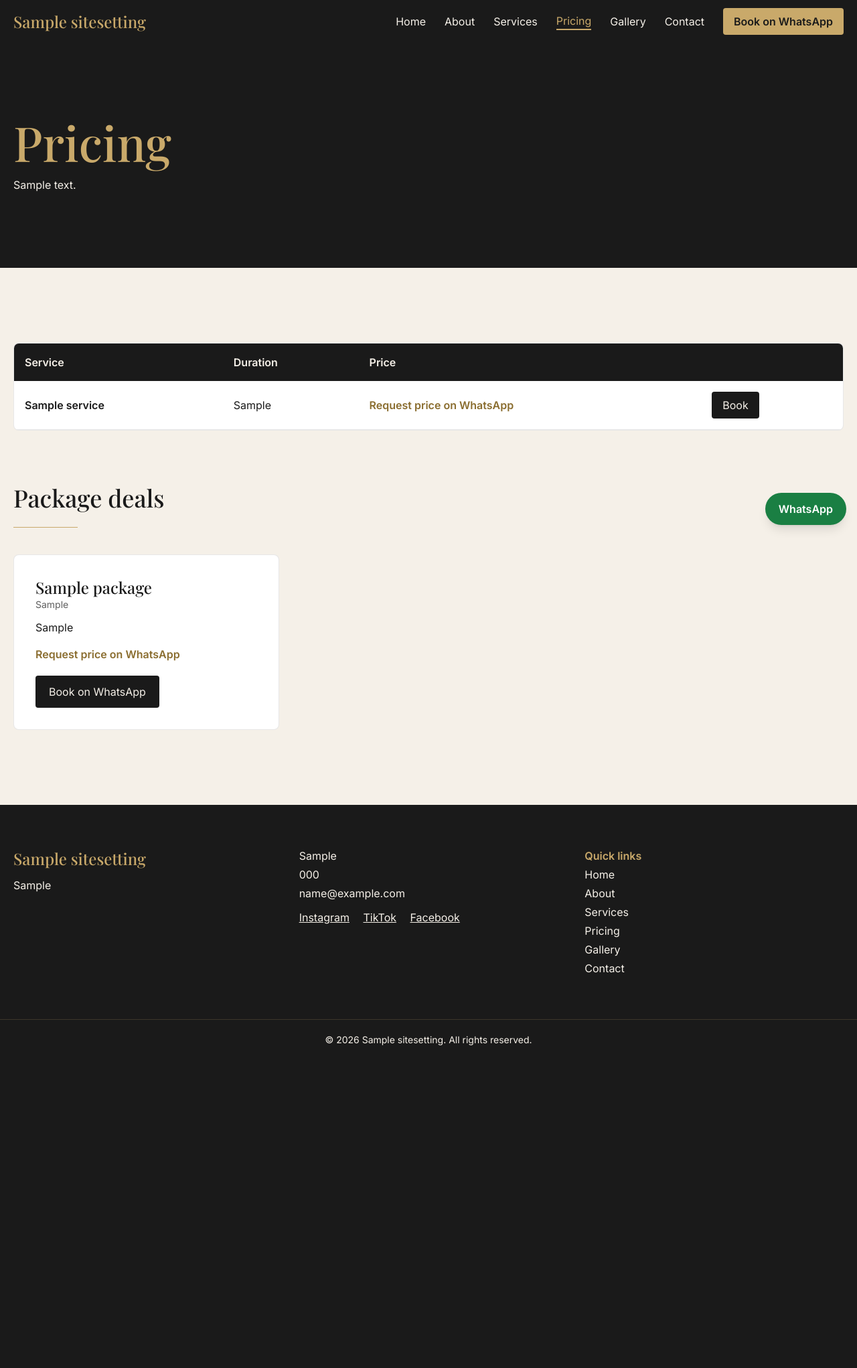
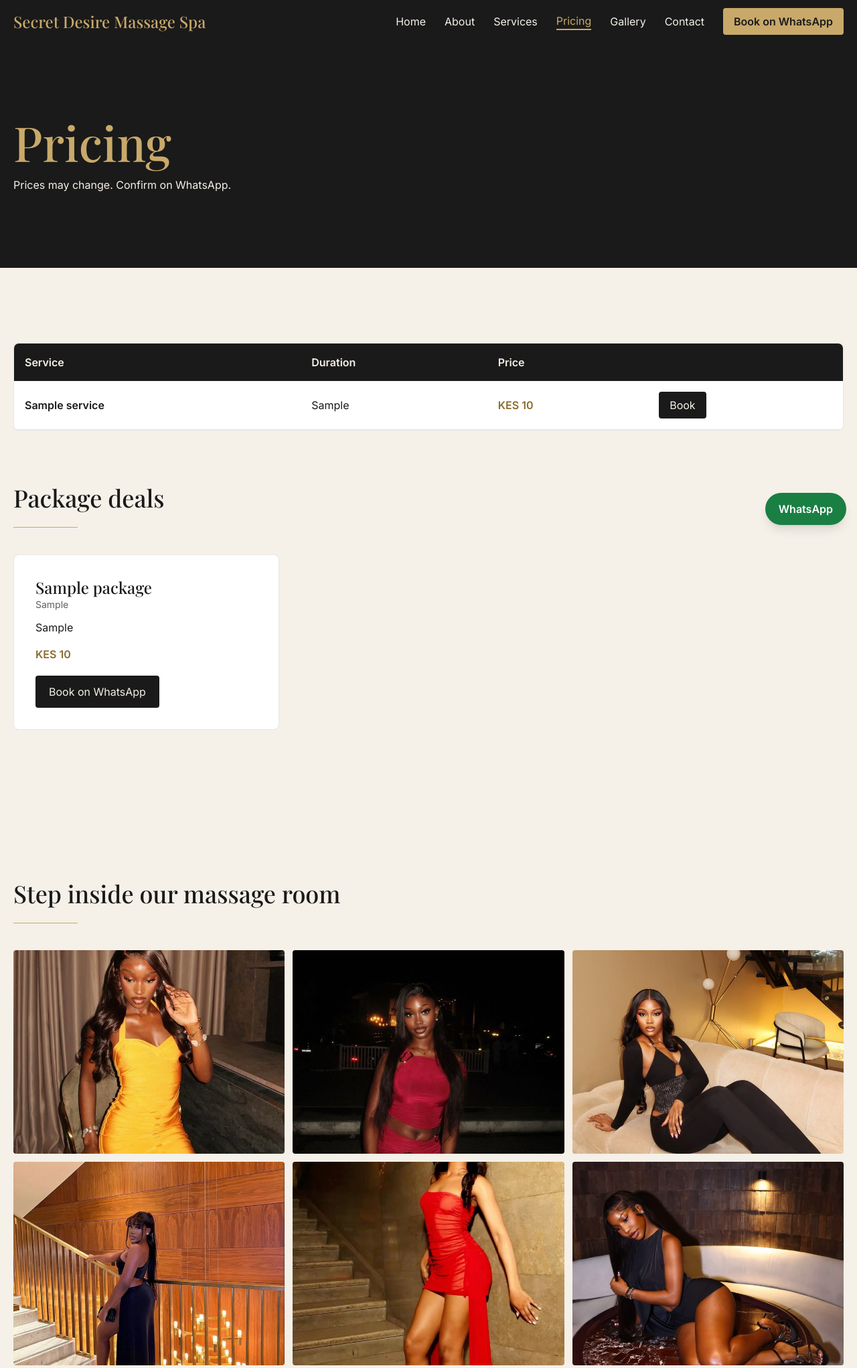
Before and after one commit to mathengemuriithi/Secret_desire, a Django app: page /pricing/ in a window 1280 px wide. Shown: the top 2043 px of the page at 67% size. Before the commit the page ends 1561 px from the top, so only its background shows below. Run offline with Django 5.2, Linux system fonts and the light colour scheme; data comes from the database, SQL or seed files in the repository; tables that the repository leaves empty hold one stand-in row (values such as "Sample post"); some libraries are stand-ins or nearby versions.

Commit message:
Updated Pics

```diff
--- a/site_content/views.py
+++ b/site_content/views.py
@@ -43,6 +43,7 @@ def pricing(request):
         "page_desc": "Clear prices for every massage, facial, body treatment and package.",
         "services": _active(Service),
         "packages": _active(Package),
+         "massage_rooms": _active(GalleryImage).filter(category="rooms")[:6],
     })
 
 
--- a/templates/pricing.html
+++ b/templates/pricing.html
@@ -1,5 +1,6 @@
 {% extends "base.html" %}
 {% load spa_tags %}
+{% load static %}
 {% block content %}
 <section class="bg-ink py-20 text-cream md:py-28"><div class="mx-auto max-w-7xl px-5"><h1 class="font-serif text-5xl text-gold md:text-7xl">Pricing</h1><p class="mt-4 max-w-2xl">{{ site_settings.price_note }}</p></div></section>
 <section class="mx-auto max-w-7xl px-5 py-20 md:py-28">
@@ -25,4 +26,35 @@
   </div>
   {% endif %}
 </section>
+{% if massage_rooms %}
+<section class="mx-auto max-w-7xl px-5 py-20 md:py-28">
+  <h2 class="reveal font-serif text-4xl">Step inside our massage room</h2>
+  <div class="my-6 h-px w-24 bg-gold"></div>
+  <div class="mt-10 grid grid-cols-2 gap-3 md:grid-cols-3">
+    {% for g in massage_rooms %}
+      <img src="{{ g.image.url }}"
+           alt="{{ g.caption|default:'Massage room' }}"
+           loading="lazy"
+           class="aspect-[4/3] w-full rounded object-cover">
+    {% endfor %}
+  </div>
+</section>
+{% endif %}
+<section class="mx-auto max-w-7xl px-5 py-20 md:py-28">
+  <h2 class="reveal font-serif text-4xl">Step inside our massage room</h2>
+  <div class="my-6 h-px w-24 bg-gold"></div>
+  <div class="mt-10 grid grid-cols-2 gap-3 md:grid-cols-3">
+    <img src="{% static 'images/gallery/Imagestake1.jpeg' %}"  alt="Massage room at Secret Desire" loading="lazy" class="aspect-[4/3] w-full rounded object-cover">
+    <img src="{% static 'images/gallery/Imagestake2.jpeg' %}"  alt="Massage room at Secret Desire" loading="lazy" class="aspect-[4/3] w-full rounded object-cover">
+    <img src="{% static 'images/gallery/Imagestake3.jpeg' %}"  alt="Massage room at Secret Desire" loading="lazy" class="aspect-[4/3] w-full rounded object-cover">
+    <img src="{% static 'images/gallery/Imagestake4.jpeg' %}"  alt="Massage room at Secret Desire" loading="lazy" class="aspect-[4/3] w-full rounded object-cover">
+    <img src="{% static 'images/gallery/Imagestake5.jpeg' %}"  alt="Massage room at Secret Desire" loading="lazy" class="aspect-[4/3] w-full rounded object-cover">
+    <img src="{% static 'images/gallery/Imagestake6.jpeg' %}"  alt="Massage room at Secret Desire" loading="lazy" class="aspect-[4/3] w-full rounded object-cover">
+    <img src="{% static 'images/gallery/Imagestake7.jpeg' %}"  alt="Massage room at Secret Desire" loading="lazy" class="aspect-[4/3] w-full rounded object-cover">
+    <img src="{% static 'images/gallery/Imagestake8.jpeg' %}"  alt="Massage room at Secret Desire" loading="lazy" class="aspect-[4/3] w-full rounded object-cover">
+    <img src="{% static 'images/gallery/Imagestake9.jpeg' %}"  alt="Massage room at Secret Desire" loading="lazy" class="aspect-[4/3] w-full rounded object-cover">
+    <img src="{% static 'images/gallery/Imagestake10.jpeg' %}" alt="Massage room at Secret Desire" loading="lazy" class="aspect-[4/3] w-full rounded object-cover">
+    <img src="{% static 'images/gallery/Imagestake11.jpeg' %}" alt="Massage room at Secret Desire" loading="lazy" class="aspect-[4/3] w-full rounded object-cover">
+  </div>
+</section>
 {% endblock %}
```
Also changed, not shown: site_content/migrations/0003_imani_contact.py (added), static/images/gallery/Imagestake1.jpeg (added), static/images/gallery/Imagestake10.jpeg (added), static/images/gallery/Imagestake11.jpeg (added), static/images/gallery/Imagestake2.jpeg (added), static/images/gallery/Imagestake3.jpeg (added), static/images/gallery/Imagestake4.jpeg (added), static/images/gallery/Imagestake5.jpeg (added), static/images/gallery/Imagestake6 7.jpeg (added), static/images/gallery/Imagestake6.jpeg (added), static/images/gallery/Imagestake7.jpeg (added), static/images/gallery/Imagestake8.jpeg (added), static/images/gallery/Imagestake9.jpeg (added).
